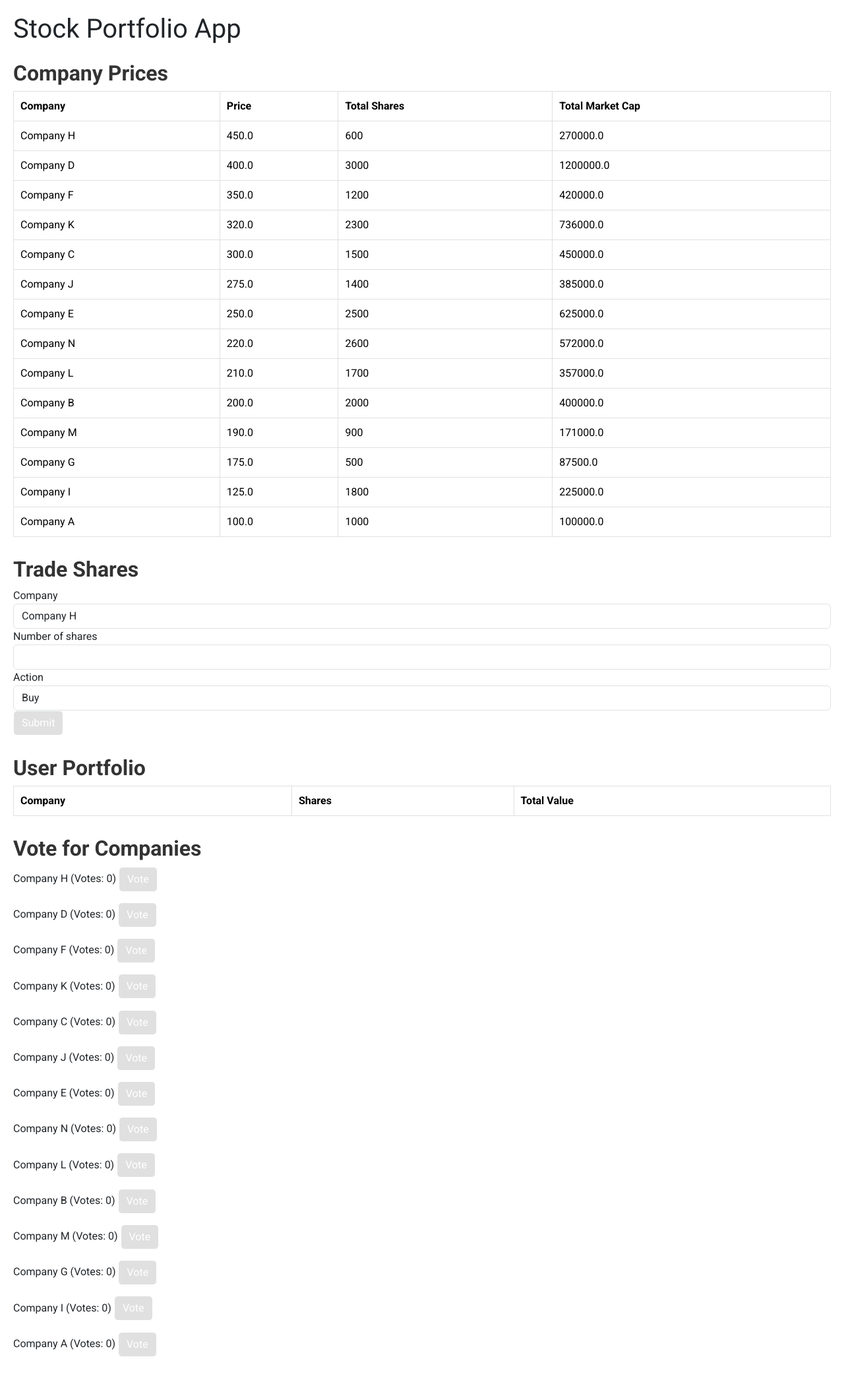
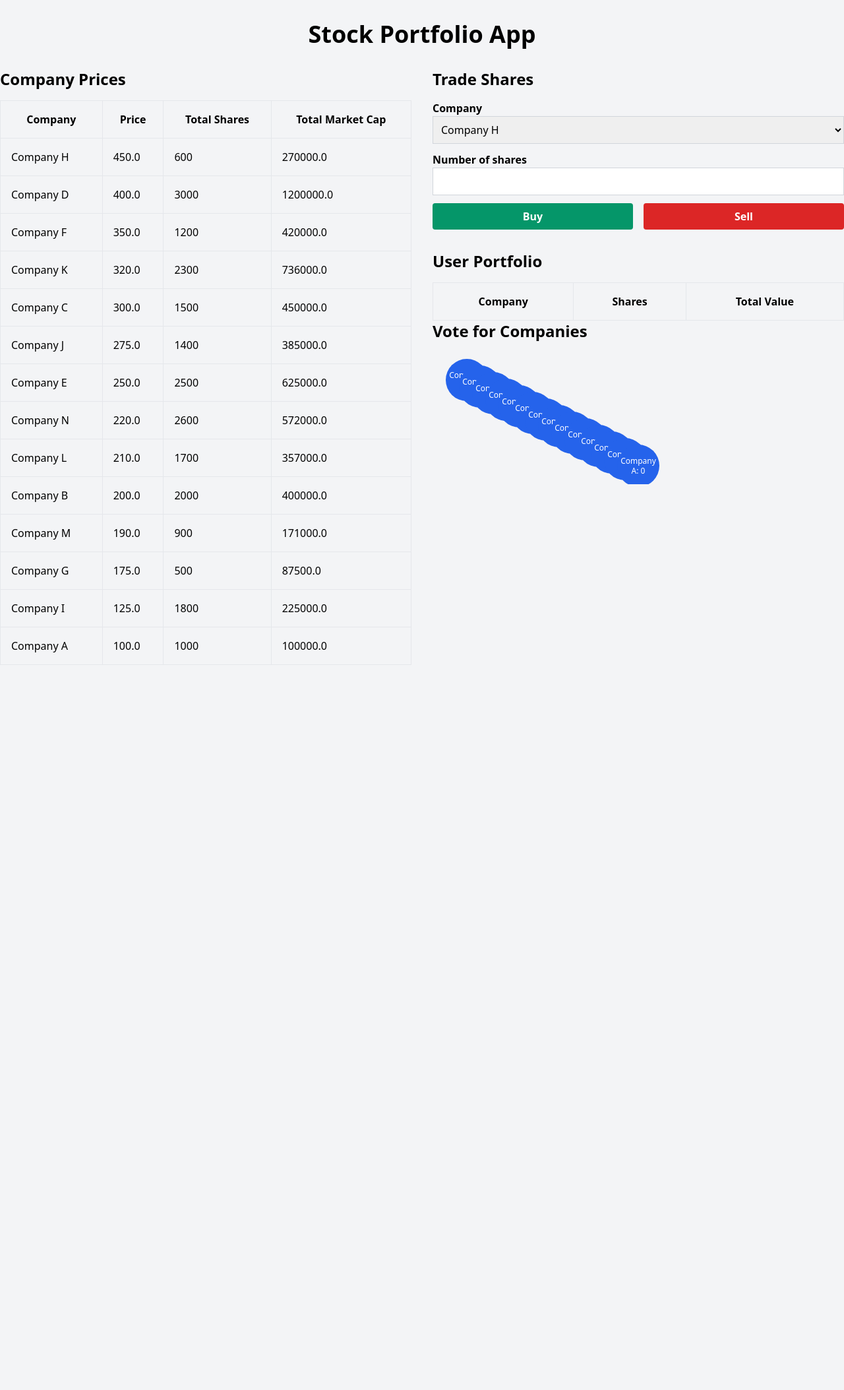
Before and after one commit to Bitmato-Studio/ETHBoston-TheGame, a Flask app: page / in a window 1280 px wide. Shown: the whole page at 66% size. After the commit the page ends 1008 px from the top, so only its background shows below. Run offline with Flask 3, Linux system fonts and the light colour scheme; lists and menus that the app fills with data are empty.

Commit message:
Better UI with Tailwind CSS + JS for Floating Vote Bubbles
// TODO: Define container height & width better
// TODO: Make responsive + mobile friendly
// TODO: Improve UI, Logo
// TODO: Implement History, Percentage Change & Dynamic Table Change

```diff
--- a/templates/index.html
+++ b/templates/index.html
@@ -4,116 +4,138 @@
     <meta charset="UTF-8">
     <meta name="viewport" content="width=device-width, initial-scale=1.0">
     <title>Stock Portfolio App</title>
-    <!-- Add Bootstrap CSS -->
-    <link href="https://cdn.jsdelivr.net/npm/bootstrap@5.3.0-alpha1/dist/css/bootstrap.min.css" rel="stylesheet" integrity="sha384-KyZXEAg3QhqLMpG8r+Knujsl7/1L_dstPt3HV5HzF6Gvk/e3R+s9QF2C+igN75pt" crossorigin="anonymous">
-    <!-- Add Google Font -->
-    <link href="https://fonts.googleapis.com/css?family=Roboto:300,400,700&display=swap" rel="stylesheet">
-    <!-- Add Custom CSS -->
-    <link rel="stylesheet" href="/static/css/styles.css">
-    <!-- Add Bootstrap JavaScript -->
-    <script src="https://cdn.jsdelivr.net/npm/bootstrap@5.3.0-alpha1/dist/js/bootstrap.bundle.min.js" integrity="sha384-cn7l7gDp0eyniUwwAZgrzD06kc/tftFf19TOAs2zVinnD/C7E91j9yyk5//jjpt/" crossorigin="anonymous"></script>
+    <!-- Add Tailwind CSS -->
+    <link href="https://cdn.jsdelivr.net/npm/tailwindcss@2.2.19/dist/tailwind.min.css" rel="stylesheet">
+    <style>
+        .floating-container {
+            position: relative;
+            overflow: hidden;
+            height: 200px;
+        }
+        .floating-button {
+            position: absolute;
+            transition: transform 5s linear;
+        }
+
+        .custom-border {
+            border: 1px solid #E5E7EB;
+            padding: 1rem;
+        }
+    </style>
 </head>
+<body class="bg-gray-100 font-sans antialiased">
 
-<body>
+    <h1 class="text-4xl font-bold my-8 text-center">Stock Portfolio App</h1>
 
-    <!-- Add JavaScript to refresh the page on any click action
-    <script>
-        document.addEventListener('click', function() {
-            location.reload();
-        });
-    </script> -->
-
-    <h1 class="mb-4">Stock Portfolio App</h1>
-
-    <div class="section">
-        <h2>Company Prices</h2>
-        <table class="table">
+    <div class="container mx-auto">
+        <div class="flex">
+            <!-- Company Prices Section -->
+            <div class="w-1/2 mr-8">
+                <h2 class="text-2xl font-bold mb-4">Company Prices</h2>
+                <table class="w-full table-auto">
                     <thead>
                         <tr>
-                    <th>Company</th>
-                    <th>Price</th>
-                    <th>Total Shares</th>
-                    <th>Total Market Cap</th>
+                            <th class="custom-border">Company</th>
+                            <th class="custom-border">Price</th>
+                            <th class="custom-border">Total Shares</th>
+                            <th class="custom-border">Total Market Cap</th>
                         </tr>
                     </thead>
                     <tbody>
                         {% for company in companies %}
                             <tr>
-                        <td>{{ company.name }}</td>
-                        <td>{{ company.value }}</td>
-                        <td>{{ company.total_shares }}</td>
-                        <td>{{ company.value * company.total_shares }}</td>
+                                <td class="custom-border">{{ company.name }}</td>
+                                <td class="custom-border">{{ company.value }}</td>
+                                <td class="custom-border">{{ company.total_shares }}</td>
+                                <td class="custom-border">{{ company.value * company.total_shares }}</td>
                             </tr>
                         {% endfor %}
                     </tbody>
                 </table>
             </div>
 
-    <!-- Add trade form -->
-    <div class="section">
-        <h2>Trade Shares</h2>
+            <!-- Trade Shares Section -->
+            <div class="w-1/2">
+                <div class="mb-8">
+                    <h2 class="text-2xl font-bold mb-4">Trade Shares</h2>
                     <form method="POST" action="/trade">
-            <div class="form-group">
-                <label for="company">Company</label>
-                <select class="form-control" id="company" name="company">
+                        <div class="mb-3">
+                            <label for="company" class="font-semibold">Company</label>
+                            <select class="w-full border border-gray-300 p-2" id="company" name="company">
                                 {% for company in companies %}
                                     <option value="{{ company.name }}">{{ company.name }}</option>
                                 {% endfor %}
                             </select>
                         </div>
-            <div class="form-group">
-                <label for="shares">Number of shares</label>
-                <input type="number" class="form-control" id="shares" name="shares" min="1">
+                        <div class="mb-3">
+                            <label for="shares" class="font-semibold">Number of shares</label>
+                            <input type="number" class="w-full border border-gray-300 p-2" id="shares" name="shares" min="1">
                         </div>
-            <div class="form-group">
-                <label for="action">Action</label>
-                <select class="form-control" id="action" name="action">
-                    <option value="Buy">Buy</option>
-                    <option value="Sell">Sell</option>
-                </select>
+                        <div class="flex space-x-4">
+                            <button type="submit" name="action" value="Buy" class="w-1/2 py-2 px-4 bg-green-600 text-white font-bold rounded hover:bg-green-500">Buy</button>
+                            <button type="submit" name="action" value="Sell" class="w-1/2 py-2 px-4 bg-red-600 text-white font-bold rounded hover:bg-red-500">Sell</button>
                         </div>
-            <button type="submit" class="btn btn-primary">Submit</button>
                     </form>
                 </div>
 
-    <!-- Update user portfolio -->
-    <div class="section">
-        <h2>User Portfolio</h2>
-        <table class="table">
+                <!-- User Portfolio Section -->
+                <div>
+                    <h2 class="text-2xl font-bold mb-4">User Portfolio</h2>
+                    <table class="w-full table-auto">
                         <thead>
                             <tr>
-                    <th>Company</th>
-                    <th>Shares</th>
-                    <th>Total Value</th>
+                                <th class="custom-border">Company</th>
+                                <th class="custom-border">Shares</th>
+                                <th class="custom-border">Total Value</th>
                             </tr>
                         </thead>
                         <tbody>
                             {% for holding in holdings_with_value %}
                                 <tr>
-                        <td>{{ holding[0] }}</td>
-                        <td>{{ holding[1] }}</td>
-                        <td>{{ holding[2] }}</td>
+                                    <td class="custom-border">{{ holding[0] }}</td>
+                                    <td class="custom-border">{{ holding[1] }}</td>
+                                    <td class="custom-border">{{ holding[2] }}</td>
                                 </tr>
                             {% endfor %}
                         </tbody>
                     </table>
                 </div>
 
-
-    <div class="section">
-        <h2>Vote for Companies</h2>
+                <!-- Vote for Companies Section -->
+                <div>
+                    <h2 class="text-2xl font-bold mb-4">Vote for Companies</h2>
+                    <div class="floating-container">
                         {% for company in companies %}
-            <form method="POST" action="/vote">
-                <div class="mb-3">
+                            <form method="POST" action="/vote" class="floating-button" style="top: {{ loop.index * 10 }}px; left: {{ loop.index * 20 }}px;">
                                 <input type="hidden" name="company" value="{{ company.name }}">
-                    <label class="form-label">{{ company.name }} (Votes: {{ company.clicks }})</label>
-                    <input type="submit" class="btn btn-primary" value="Vote">
+                                <button type="submit" class="bg-blue-600 text-white w-16 h-16 rounded-full flex items-center justify-center text-xs leading-tight px-1">
+                                    <div class="text-center">
+                                        <div>{{ company.name }}: {{ company.clicks }}</div>
                                     </div>
+                                </button>
                             </form>
                         {% endfor %}
                     </div>
+                </div>
+
+                <script>
+                    // Animate the floating buttons
+                    const buttons = document.querySelectorAll('.floating-button');
+                    buttons.forEach(button => {
+                        const container = document.querySelector('.floating-container');
+                        const maxX = container.offsetWidth - button.offsetWidth;
+                        const maxY = container.offsetHeight - button.offsetHeight;
+                        setInterval(() => {
+                            const randomX = Math.random() * maxX;
+                            const randomY = Math.random() * maxY;
+                            button.style.transform = `translate(${randomX}px, ${randomY}px)`;
+                        }, 5000);
+                    });
+                </script>
+
+            </div>
+        </div>
+    </div>
 
 </body>
-
-
 </html>
```
Lines whose indentation alone changed are shown as unchanged.
